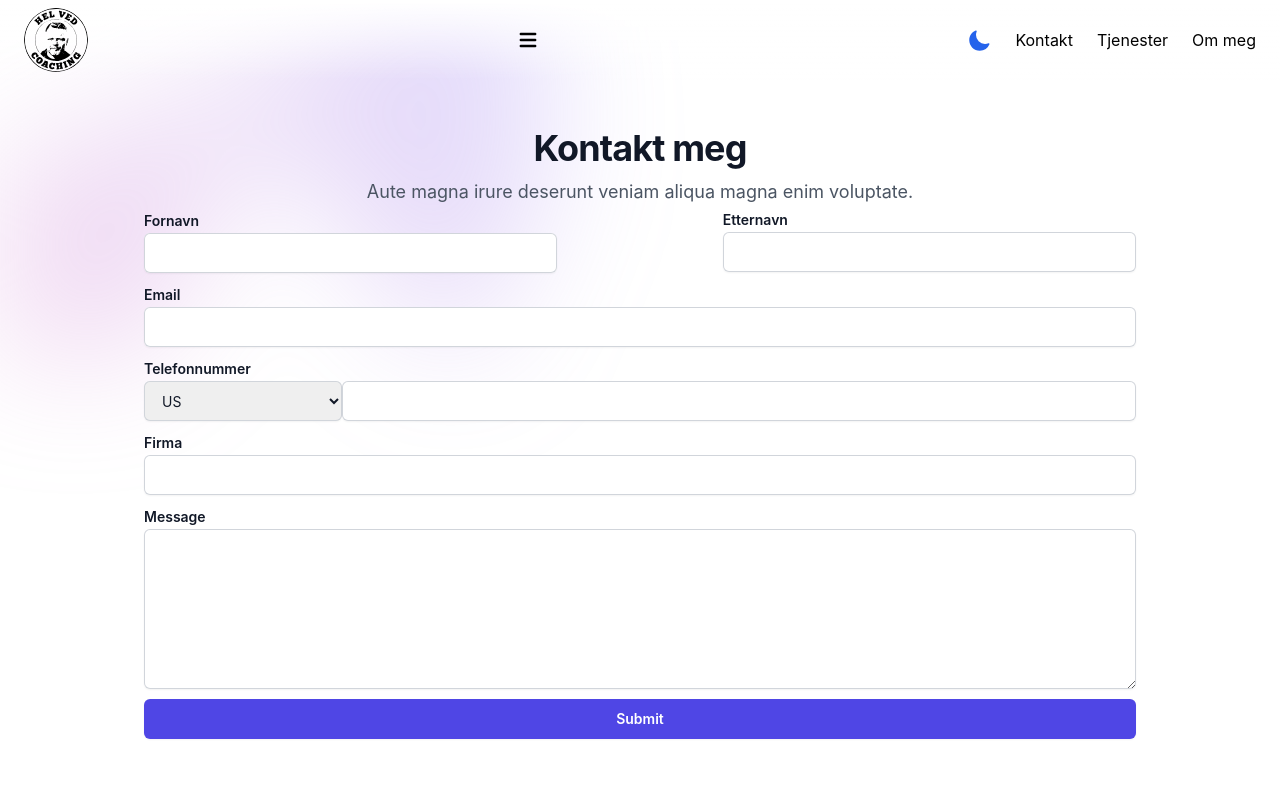
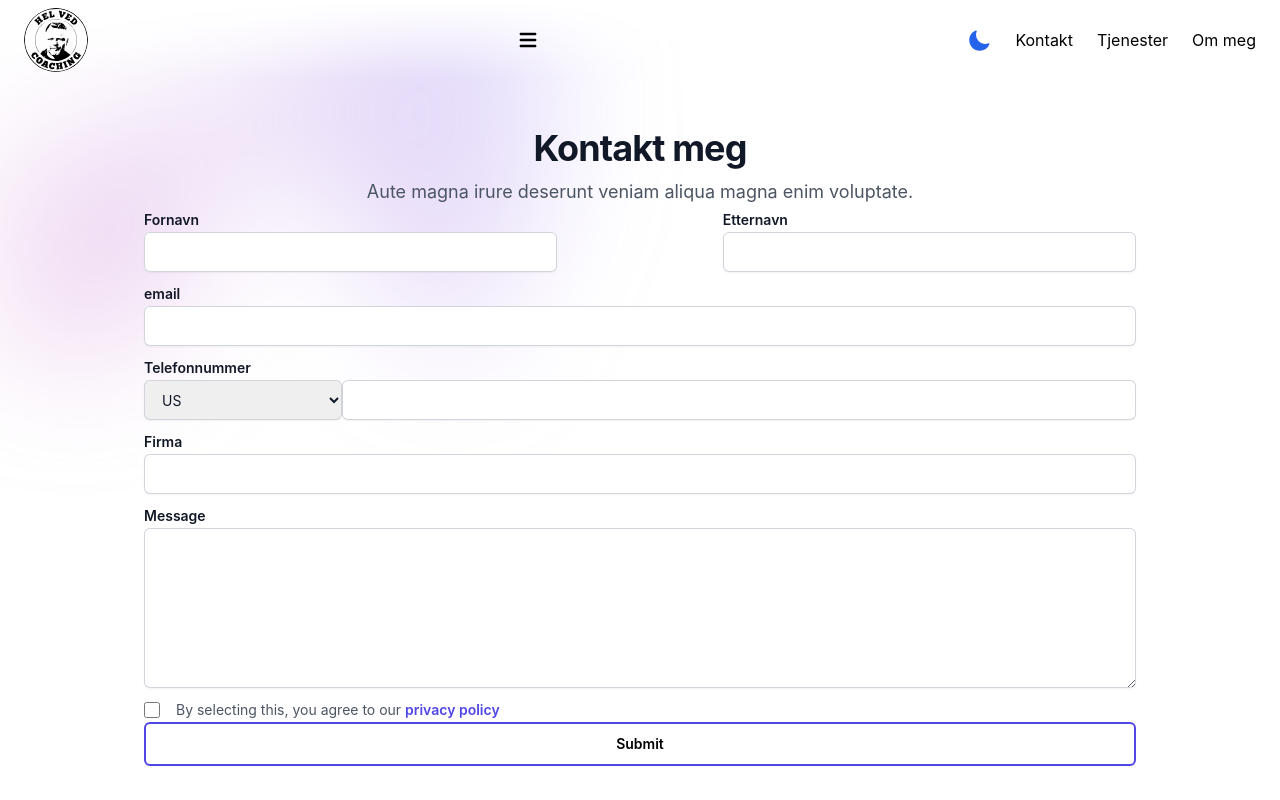
Before and after one commit to tebendheim/jancoach, a React (Vite) app: page /kontakt in a window 1280 px wide. Shown: the top 800 px of the page. Built offline with nearby package versions, Linux system fonts and the light colour scheme.

Commit message:
endret kontaktskjema

```diff
--- a/src/Components/ContactForm.tsx
+++ b/src/Components/ContactForm.tsx
@@ -1,71 +1,64 @@
-import React from "react";
+import React, { FormEventHandler, useState } from "react";
 import { useForm, ValidationError } from "@formspree/react";
+import InputComponent from "./FormComponents.tsx/InputComponent";
 
 export default function ContactForm() {
-  const [state, handleSubmit] = useForm("xjvnnrlb");
+  const formCode = "xjvnnrlb";
+  const [state, handleSubmit] = useForm(formCode);
+  const [privacy, setPrivacy] = useState(false);
+  const [showAlert, setShowAlert] = useState<boolean>(false); // State to track if alert should be shown
+
   if (state.succeeded) {
     return <p>Thanks for joining!</p>;
   }
+
+  const onSubmit: FormEventHandler<HTMLFormElement> = async (e) => {
+    e.preventDefault();
+    // Add logic to check if privacy consent is given before submitting
+    if (!privacy) {
+      alert("Dette er advarselen");
+      //   setShowAlert(true); // Set showAlert to true to display the alert
+      return;
+    }
+
+    // Proceed with form submission to Formspree
+    await handleSubmit(e);
+  };
+
+  console.log(privacy);
   return (
-    <form className="flex flex-col mx-28" onSubmit={handleSubmit}>
+    <form className="flex flex-col mx-28" onSubmit={onSubmit}>
       <div className="flex justify-between gap-10 w-full">
         <div className="flex-grow-0 basis-5/12">
-          <label
-            htmlFor="first-name"
-            className="text-sm font-semibold leading-6 text-gray-900"
-          >
-            Fornavn
-          </label>
-          <div className="mb-2.5">
-            <input
-              type="text"
-              name="fName"
-              id="first-name"
-              autoComplete="given-name"
-              className="w-full rounded-md border-0 px-3.5 py-2 text-gray-900 shadow-sm ring-1 ring-inset ring-gray-300 placeholder:text-gray-400 focus:ring-2 focus:ring-inset focus:ring-indigo-600 sm:text-sm sm:leading-6"
-            />
-            <ValidationError
-              prefix="Email"
-              field="email"
-              errors={state.errors}
-            />
-          </div>
+          <InputComponent
+            type="text"
+            width={"full"}
+            name="given-name"
+            label="Fornavn"
+            formCode={formCode}
+            state={state}
+          />
         </div>
         <div className="flex-grow-0 basis-5/12">
-          <label
-            htmlFor="last-name"
-            className="block text-sm font-semibold leading-6 text-gray-900"
-          >
-            Etternavn
-          </label>
-          <div className="mb-2.5">
-            <input
-              type="text"
-              name="lName"
-              id="last-name"
-              autoComplete="family-name"
-              className="block w-full rounded-md border-0 px-3.5 py-2 text-gray-900 shadow-sm ring-1 ring-inset ring-gray-300 placeholder:text-gray-400 focus:ring-2 focus:ring-inset focus:ring-indigo-600 sm:text-sm sm:leading-6"
-            />
-          </div>
+          <InputComponent
+            type="text"
+            width={"full"}
+            name="family-name"
+            label="Etternavn"
+            formCode={formCode}
+            state={state}
+          />
         </div>
       </div>
 
-      <label
-        htmlFor="email"
-        className="block text-sm font-semibold leading-6 text-gray-900"
-      >
-        Email
-      </label>
-      <div className="mb-2.5">
-        <input
-          type="email"
-          name="email"
-          id="email"
-          autoComplete="email"
-          className="block w-full rounded-md border-0 px-3.5 py-2 text-gray-900 shadow-sm ring-1 ring-inset ring-gray-300 placeholder:text-gray-400 focus:ring-2 focus:ring-inset focus:ring-indigo-600 sm:text-sm sm:leading-6"
-        />
-        <ValidationError prefix="Email" field="email" errors={state.errors} />
-      </div>
+      <InputComponent
+        type="email"
+        width={"full"}
+        name="email"
+        label="email"
+        formCode={formCode}
+        state={state}
+      />
 
       <div className="flex flex-col w-full">
         <label
@@ -103,26 +96,14 @@ export default function ContactForm() {
         </div>
       </div>
 
-      <label
-        htmlFor="company"
-        className="block text-sm font-semibold leading-6 text-gray-900"
-      >
-        Firma
-      </label>
-      <div className="mb-2.5">
-        <input
-          type="text"
-          name="company"
-          id="company"
-          autoComplete="organization"
-          className="block w-full rounded-md border-0 px-3.5 py-2 text-gray-900 shadow-sm ring-1 ring-inset ring-gray-300 placeholder:text-gray-400 focus:ring-2 focus:ring-inset focus:ring-indigo-600 sm:text-sm sm:leading-6"
-        />
-        <ValidationError
-          prefix="Company"
-          field="company"
-          errors={state.errors}
-        />
-      </div>
+      <InputComponent
+        type="text"
+        width={"full"}
+        name="company"
+        label="Firma"
+        formCode={formCode}
+        state={state}
+      />
 
       <label
         htmlFor="message"
@@ -144,37 +125,50 @@ export default function ContactForm() {
         />
       </div>
 
+      {/* <PrivacySwitch state={state} /> */}
+
+      <div className="flex items-center gap-4 sm:col-span-2">
+        <input
+          type="checkbox"
+          name="privacy consent"
+          id="privacy consent"
+          onChange={(e) => setPrivacy(!privacy)}
+          className="h-4 w-4 rounded border-gray-300 text-indigo-600 focus:ring-indigo-500"
+        />
+        <ValidationError
+          prefix="privacy consent"
+          field="privacy consent"
+          errors={state.errors}
+        />
+        <label
+          htmlFor="privacy consent"
+          className="text-sm leading-6 text-gray-600"
+        >
+          By selecting this, you agree to our{" "}
+          <a href="#" className="font-semibold text-indigo-600">
+            privacy&nbsp;policy
+          </a>
+        </label>
+      </div>
+
       <button
-        className="block w-full rounded-md bg-indigo-600 px-3.5 py-2.5 text-center text-sm font-semibold text-white shadow-sm hover:bg-indigo-500 focus-visible:outline focus-visible:outline-2 focus-visible:outline-offset-2 focus-visible:outline-indigo-600"
+        className={`${
+          privacy
+            ? "bg-indigo-600 text-white focus-visible:outline-indigo-600 hover:bg-indigo-500 "
+            : "border-indigo-600 text-black"
+        }block w-full rounded-md border-2  px-3.5 py-2.5 text-center text-sm font-semibold  shadow-sm  focus-visible:outline focus-visible:outline-2 focus-visible:outline-offset-2 `}
         type="submit"
         disabled={state.submitting}
       >
         Submit
       </button>
+      {/* Conditional message when privacy is not checked and submit button is hovered */}
+      {/* Conditional message when privacy is not checked */}
+      {!privacy && showAlert && (
+        <div className="text-red-500 text-sm mt-1 mb-2">
+          Please agree to the privacy policy.
+        </div>
+      )}
     </form>
   );
 }
-{
-  /*
-
-
-
-  <div className="sm:col-span-2">
-    <label
-      htmlFor="message"
-      className="block text-sm font-semibold leading-6 text-gray-900"
-    >
-      Message
-    </label>
-    <div className="mb-2.5">
-      <textarea
-        name="message"
-        id="message"
-        className="block w-full rounded-md border-0 px-3.5 py-2 text-gray-900 shadow-sm ring-1 ring-inset ring-gray-300 placeholder:text-gray-400 focus:ring-2 focus:ring-inset focus:ring-indigo-600 sm:text-sm sm:leading-6"
-      />
-    </div>
-  </div>
-</div>
-
-*/
-}
--- /dev/null
+++ b/src/Components/FormComponents.tsx/InputComponent.tsx
@@ -0,0 +1,45 @@
+import React from "react";
+import { useForm, ValidationError } from "@formspree/react";
+import { Label } from "@headlessui/react/dist/components/label/label";
+
+interface InputProps {
+  name: string;
+  label: string;
+  formCode: string;
+  type: string;
+  state: any;
+  width: number | string;
+}
+
+const InputComponent: React.FC<InputProps> = ({
+  type,
+  name,
+  formCode,
+  state,
+  width,
+  label,
+}) => {
+  //   const [state, handleSubmit] = useForm(formCode);
+  return (
+    <div className="mb-2.5">
+      <label
+        htmlFor={name}
+        className="block text-sm font-semibold leading-6 text-gray-900"
+      >
+        {label}
+      </label>
+      <div>
+        <input
+          type={type}
+          name={name}
+          id={name}
+          autoComplete="label"
+          className={`block w-${width} rounded-md border-0 px-3.5 py-2 text-gray-900 shadow-sm ring-1 ring-inset ring-gray-300 placeholder:text-gray-400 focus:ring-2 focus:ring-inset focus:ring-indigo-600 sm:text-sm sm:leading-6`}
+        />
+        <ValidationError prefix={name} field="email" errors={state.errors} />
+      </div>
+    </div>
+  );
+};
+
+export default InputComponent;
--- a/src/Components/NavbarPicture.tsx
+++ b/src/Components/NavbarPicture.tsx
@@ -1,5 +1,6 @@
 import React, { ReactNode } from "react";
 import Navbar from "../Components/Navbar";
+import JanPaaFjellet from "../Bilder/janPaaFjellet.png";
 
 type Size = "screen" | "full" | "custom";
 
@@ -25,7 +26,7 @@ const NavbarPicture: React.FC<BildeProps> = ({
       <Navbar />
       <div
         className="absolute top-0 z-0 h-full w-full bg-no-repeat bg-cover bg-right-bottom bg-clip-content"
-        style={{ backgroundImage: `url(${imgUrl})` }}
+        style={{ backgroundImage: `url(${JanPaaFjellet})` }}
       ></div>
       {TekstKomponent && <TekstKomponent />}
     </section>
--- a/src/Components/PrivacySwitch.tsx
+++ /dev/null
@@ -1,47 +0,0 @@
-import React from "react";
-
-import { Switch } from "@headlessui/react";
-
-interface PrivacySwitchProps {
-  agreed: boolean;
-  setAgreed: (value: boolean) => void;
-}
-
-const classNames = (...classes: string[]) => {
-  return classes.filter(Boolean).join(" ");
-};
-
-const PrivacySwitch: React.FC<PrivacySwitchProps> = ({ agreed, setAgreed }) => {
-  return (
-    <Switch.Group as="div" className="flex gap-x-4 sm:col-span-2">
-      <div className="flex h-6 items-center">
-        <Switch
-          checked={agreed}
-          onChange={setAgreed}
-          className={classNames(
-            agreed ? "bg-indigo-600" : "bg-gray-200",
-            "flex w-8 flex-none cursor-pointer rounded-full p-px ring-1 ring-inset ring-gray-900/5 transition-colors duration-200 ease-in-out focus-visible:outline focus-visible:outline-2 focus-visible:outline-offset-2 focus-visible:outline-indigo-600"
-          )}
-        >
-          <span className="sr-only">Agree to policies</span>
-          <span
-            aria-hidden="true"
-            className={classNames(
-              agreed ? "translate-x-3.5" : "translate-x-0",
-              "h-4 w-4 transform rounded-full bg-white shadow-sm ring-1 ring-gray-900/5 transition duration-200 ease-in-out"
-            )}
-          />
-        </Switch>
-      </div>
-      <Switch.Label className="text-sm leading-6 text-gray-600">
-        By selecting this, you agree to our{" "}
-        <a href="#" className="font-semibold text-indigo-600">
-          privacy&nbsp;policy
-        </a>
-        .
-      </Switch.Label>
-    </Switch.Group>
-  );
-};
-
-export default PrivacySwitch;
```
Also changed, not shown: src/Pages/Home.tsx (+6 -6 lines).
